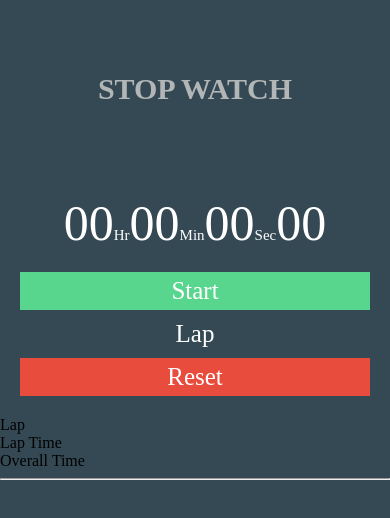
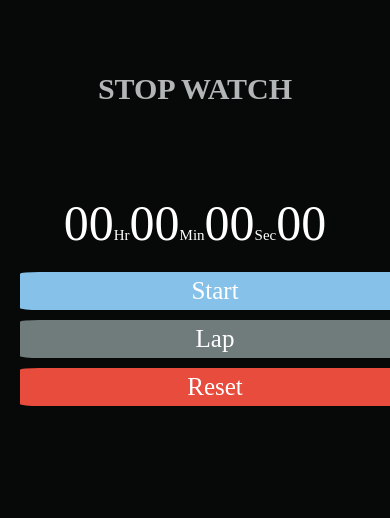
Before and after one commit to shrohit-007/StopWatch, a plain HTML site: page index.html in a window 390 px wide. Drawn offline with Linux system fonts and the light colour scheme.

Commit message:
Update style.css

```diff
--- a/style.css
+++ b/style.css
@@ -1,6 +1,6 @@
 body{
     margin:0;
-    background-color: #344953;
+    background-color: #070909;
 }
 #heading{
     font-size:100px;
@@ -13,12 +13,12 @@ body{
 .main{
     text-align: center;
     margin-top:10vh;
-    color:white;
+    color:#b3b6b7;
     font-size:200px;
 }
 .subscript{
     font-size:50px;
-    color:white;
+    color:#b3b6b7;
 }
 .down-menu{
     font-size:25px;
@@ -27,20 +27,55 @@ body{
     padding:10px;
 }
 #start{
-    background-color:#58d68d;
-    padding:5px 25px;
+    background-color:#85C1E9;
+    display:inline-block;
+    width:120px;
+    padding:20px 0px;
     margin:10px;
+    border-radius: 70%;
+    cursor:pointer;
 }
-#stop{
-    background-color:#3498d8;
-    padding:5px 25px;
+#lap{
+    background-color:#707B7C ;
+    display:inline-block;
+    width:120px;
+    padding:20px 0px;
     margin:10px;
+    border-radius: 70%;
+    cursor:pointer;
 }
 #reset{
+    display:inline-block;
     background-color:#e74c3c;
-    padding:5px 25px;
+    width:120px;
+    padding:20px 0px;
     margin:10px;
+    border-radius: 70%;
+    cursor:pointer;
 }
+hr{
+    margin:20px 0px;
+    display:none;
+}
+#lapheader{
+    display:none;
+    color:#b3b6b7;
+    font-size:3vw;
+    font-weight: bold;
+}
+#lapcnt{
+    display:inline-block;
+    margin-left:12vw;
+}
+#laptime{
+    display:inline-block;
+    margin-left:27vw;
+}
+#overalltime{
+    display:inline-block;
+    margin-left:17vw;
+}
+
 @media screen and (max-width:600px)
 {
     body{
@@ -73,17 +108,26 @@ body{
     }
     #start{
         display:block;
-        background-color:#58d68d;
+        background-color:#85C1E9;
+        text-align: center;
         padding:5px 10px;
+        border-radius: 5%;
+        width:100%;
     }
-    #stop{
+    #lap{
         display:block;
-        background-color:#3498d8;
+        border-radius: 5%;
+        background-color:#707B7C ;
+        text-align: center;
         padding:5px 10px;
+        width:100%;
     }
     #reset{
         display:block;
         background-color:#e74c3c;
+        text-align: center;
         padding:5px 10px;
+        border-radius: 5%;
+        width:100%;
     }
 }
```
